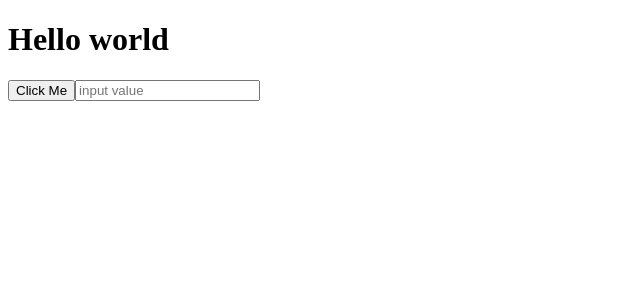
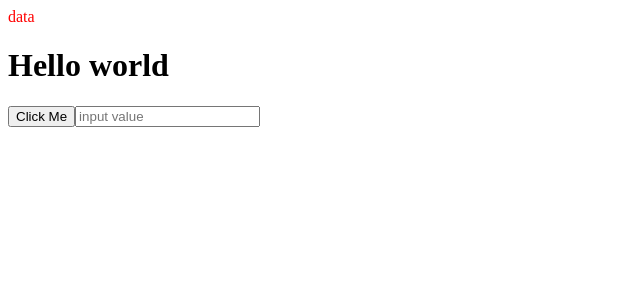
Before and after one commit to homie43/react-testing, a React (Create React App) app: page / in a window 1280 px wide. Shown: the top 300 px of the page, without its empty margins (0-640 px from the left). Built offline with nearby package versions, Linux system fonts and the light colour scheme.

Commit message:
add async test

```diff
--- a/src/App.js
+++ b/src/App.js
@@ -1,6 +1,16 @@
+import React from 'react';
+
 function App() {
+    const [data, setData] = React.useState(null);
+    React.useEffect(() => {
+        setTimeout(() => {
+            setData({});
+        }, 100);
+    }, []);
+
     return (
         <div className='App'>
+            {data && <div style={{ color: 'red' }}>data</div>}
             <div>
                 <h1>Hello world</h1>
                 <button>Click Me</button>
```
Also changed, not shown: 1 other file (tests, documents, lock files or other folders).
